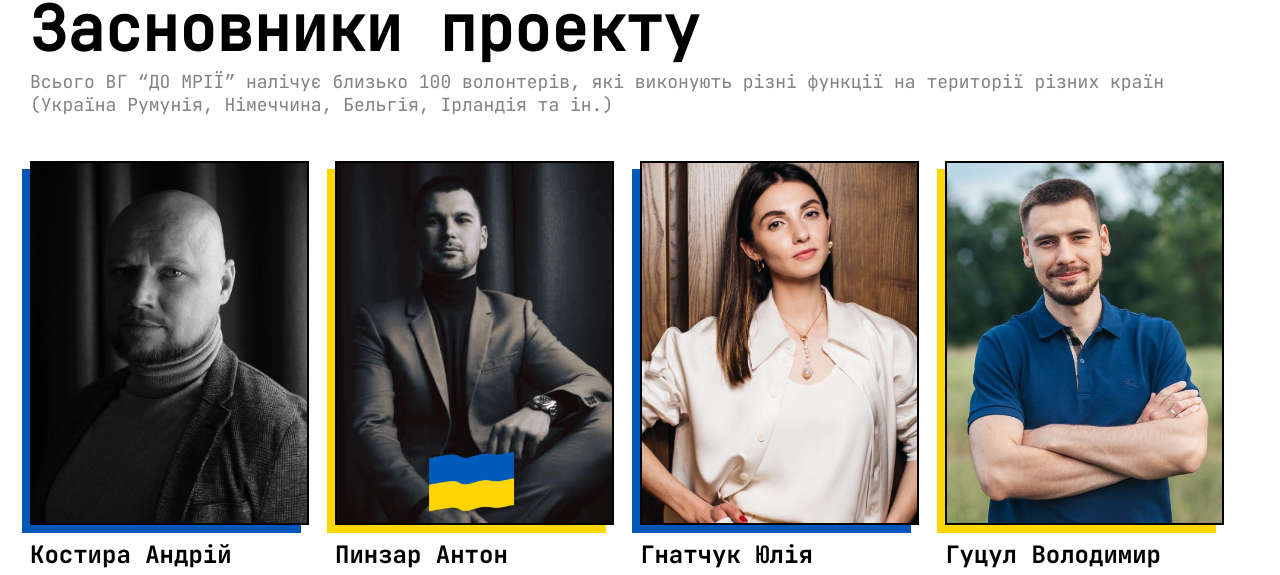
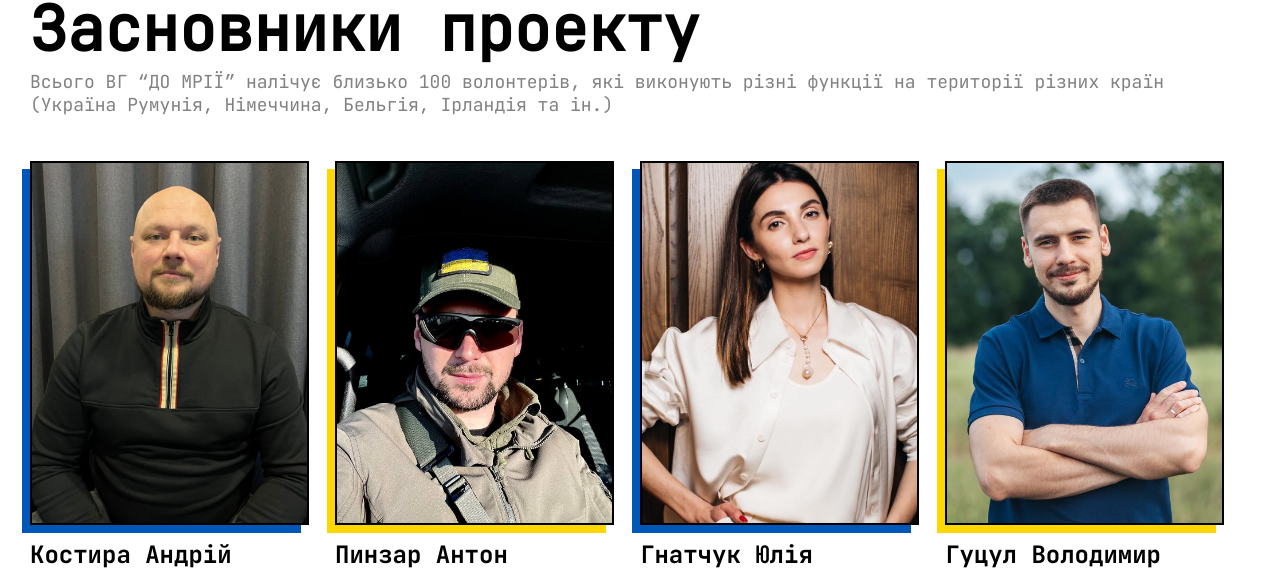
Before and after one commit to Kushikime/mria_front, a Next.js app: page / in a window 1280 px wide. Shown: the part 4428-5003 px from the top of the page. Built offline with nearby package versions, Linux system fonts and the light colour scheme; no server answers.

Commit message:
added smooth anchor links, new images, changed backend api

```diff
--- a/components/Header/index.tsx
+++ b/components/Header/index.tsx
@@ -68,13 +68,13 @@ const Header = (props: IHeaderProps) => {
                     <div className={styles.content}>
                         <ul>
                             <li>
-                                <a href="#">{menu.whoWeAre}</a>
+                                <a href="#who_we_are">{menu.whoWeAre}</a>
                             </li>
-                            <li><a href="#">{menu.whatWeDo}</a></li>
-                            <li><a href="#">{menu.team}</a></li>
+                            <li><a href="#what_we_do">{menu.whatWeDo}</a></li>
+                            <li><a href="#inventors">{menu.team}</a></li>
                             {/* <li><a href="#">ЗВІТНІСТЬ</a></li> */}
-                            <li><a href="#">{menu.partners}</a></li>
-                            <li><a href="#">{menu.contacts}</a></li>
+                            <li><a href="#partners">{menu.partners}</a></li>
+                            <li><a href="#contacts">{menu.contacts}</a></li>
                         </ul>
                     </div>
                 </div>
--- a/pages/index.tsx
+++ b/pages/index.tsx
@@ -112,12 +112,12 @@ const content = {
         cards: [
           {
             name: 'ANDREY KOSTYRA',
-            img: '/assets/images/team/ak.png',
+            img: '/assets/images/team/ak2.jpg',
             href: 'https://www.facebook.com/andrey.kostyra/'
           },
           {
             name: 'Pinzar Anton',
-            img: '/assets/images/team/pa.png',
+            img: '/assets/images/team/pa2.jpg',
             href: 'https://www.facebook.com/profile.php?id=100008596541850'
           },
           {
@@ -231,12 +231,12 @@ const content = {
       cards: [
         {
           name: 'Костира Андрій',
-          img: '/assets/images/team/ak.png',
+          img: '/assets/images/team/ak2.jpg',
           href: 'https://www.facebook.com/andrey.kostyra/'
         },
         {
           name: 'Пинзар Антон',
-          img: '/assets/images/team/pa.png',
+          img: '/assets/images/team/pa2.jpg',
           href: 'https://www.facebook.com/profile.php?id=100008596541850'
         },
         {
@@ -749,7 +749,7 @@ const Landing: NextPage = () => {
         </div>
       </div>
 
-      <footer className={styles.footer} id="partners">
+      <footer className={styles.footer} id="contacts">
           <div className={styles.wrap}>
               <div className={styles.logo}>
               <img src="/assets/images/logo1.svg" alt="До мрії лого" className="logo" />
--- a/scss/app.global.scss
+++ b/scss/app.global.scss
@@ -22,7 +22,9 @@
     font-family: 'Gilroy-Light';
     src: url("/assets/fonts/Gilroy/Gilroy-Light.otf");
 }
-
+html {
+    scroll-behavior: smooth;
+}
 html, body {
     display: flex;
     padding: 0;
```
Also changed, not shown: public/assets/images/team/ak2.jpg (added), public/assets/images/team/pa2.jpg (added).
